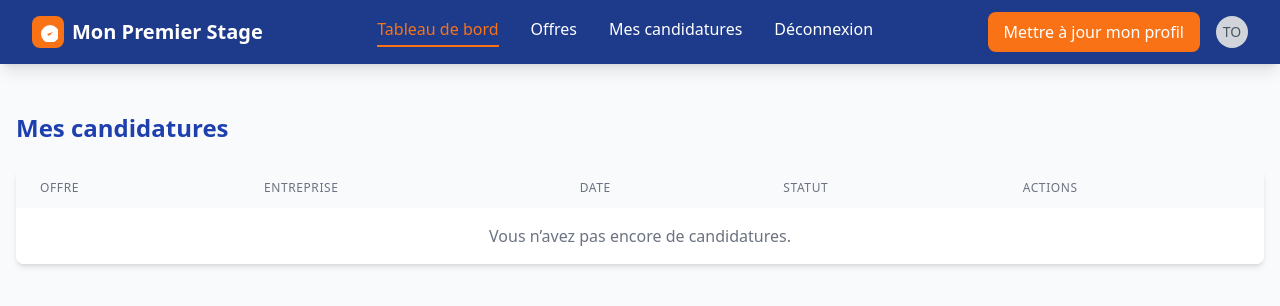
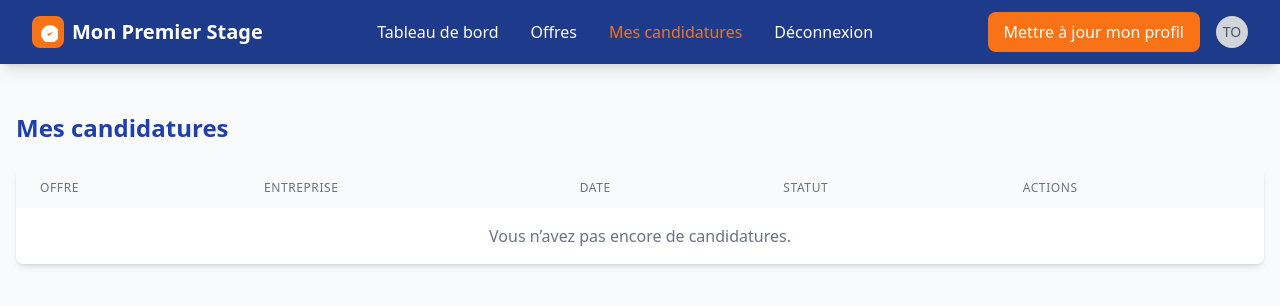
Before and after one commit to totoguie/mon_premier_stage, a Django app: page /candidature/ in a window 1280 px wide. Shown: the top 306 px of the page. Run offline with Django 4.2, Linux system fonts and the light colour scheme; a user stored in the database is signed in; data comes from the database, SQL or seed files in the repository; both versions use the stored data as it was after the commit; some libraries are stand-ins or nearby versions.

Commit message:
correction des bugs

```diff
--- a/app_premier_stage/templates/diplome/candidatures.html
+++ b/app_premier_stage/templates/diplome/candidatures.html
@@ -44,7 +44,7 @@
                             </span>
                         </td>
                         <td class="px-6 py-4 whitespace-nowrap text-sm font-medium">
-                            <a href="{% url 'detailCandidature' cand.id_candidature %}">
+                            <a href="{% url 'detail_candidature' cand.id_candidature %}">
                                 <button class="text-orange-600 hover:text-orange-900">Voir détail</button>
                             </a>
                         </td>
--- a/app_premier_stage/templates/diplome/header.html
+++ b/app_premier_stage/templates/diplome/header.html
@@ -14,10 +14,16 @@
 
             <!-- Menu desktop -->
             <nav class="hidden md:flex space-x-8">
-                    <a href="{% url 'diplome' %}" class="text-primary-orange font-medium border-b-2 border-primary-orange pb-1">Tableau de bord</a>
-                    <a href="{% url "offres" %}" class="hover:text-primary-orange transition-colors">Offres</a>
-                    <a href="{% url 'candidature' %}" class="hover:text-primary-orange transition-colors">Mes candidatures</a>
-                    <a href="{% url "deconnexion" %}" class="hover:text-red-400 transition-colors">Déconnexion</a>
+                <a href="{% url 'diplome' %}" class="transition-colors {% if request.resolver_match.url_name == 'diplome' %}text-primary-orange font-medium border-b-2 border-primary-orange pb-1{% else %}hover:text-primary-orange{% endif %}">
+                    Tableau de bord
+                </a>
+                <a href="{% url 'offres' %}" class="transition-colors {% if request.resolver_match.url_name == 'offres' %}text-primary-orange font-medium{% else %}hover:text-primary-orange{% endif %}">
+                    Offres
+                </a>
+                <a href="{% url 'candidature' %}" class="transition-colors {% if request.resolver_match.url_name == 'candidature' %}text-primary-orange font-medium{% else %}hover:text-primary-orange{% endif %}">
+                    Mes candidatures
+                </a>
+                <a href="{% url 'deconnexion' %}" class="hover:text-red-400 transition-colors">Déconnexion</a>
             </nav>
 
             <!-- Boutons profil (desktop) -->
@@ -46,11 +52,11 @@
 
     <!-- Menu mobile -->
     <div id="mobileMenu" class="hidden md:hidden bg-primary-blue text-white px-4 py-4 space-y-4">
-            <a href="{% url 'diplome' %}" class="block hover:text-primary-orange">Tableau de bord</a>
-            <a href="{% url 'candidature' %}" class="block hover:text-primary-orange">Mes candidatures</a>
-            <a href="#" class="block hover:text-primary-orange">Alertes</a>
-            <a href="{% url 'profilcandidat' %}" class="block hover:text-primary-orange">Mon profil</a>
-            <a href="#" class="block hover:text-red-400">Déconnexion</a>
+        <a href="{% url 'diplome' %}" class="block transition-colors {% if request.resolver_match.url_name == 'diplome' %}text-primary-orange font-medium{% else %}hover:text-primary-orange{% endif %}">Tableau de bord</a>
+        <a href="{% url 'offres' %}" class="block transition-colors {% if request.resolver_match.url_name == 'offres' %}text-primary-orange font-medium{% else %}hover:text-primary-orange{% endif %}">Offres</a>
+        <a href="{% url 'candidature' %}" class="block transition-colors {% if request.resolver_match.url_name == 'candidature' %}text-primary-orange font-medium{% else %}hover:text-primary-orange{% endif %}">Mes candidatures</a>
+        <a href="{% url 'profilcandidat' %}" class="block transition-colors hover:text-primary-orange">Mon profil</a>
+        <a href="{% url 'deconnexion' %}" class="block text-red-400">Déconnexion</a>
     </div>
 </header>
 
@@ -62,6 +68,7 @@
     </div>
     {% endfor %}
 </div>
+
 <script>
 document.querySelectorAll('.popup').forEach((popup, i) => {
     setTimeout(() => {
--- a/app_premier_stage/templates/home.html
+++ b/app_premier_stage/templates/home.html
@@ -93,7 +93,7 @@
             <p class="text-gray-500 text-sm mt-2 line-clamp-3">{{ offre.description_offre }}</p>
             <a href="{% url 'detail' offre.id_offre %}"
                class="block mt-4 bg-primary-orange hover:bg-orange-600 text-white text-center py-2 rounded-lg font-medium">
-              Postuler maintenant
+              Détail offre
             </a>
           </div>
         {% empty %}
--- a/app_premier_stage/urls.py
+++ b/app_premier_stage/urls.py
@@ -17,7 +17,7 @@ urlpatterns = [
     path('completeprofil/',views.CompleteProfil,name="completeprofil"),
     path('inscriptionEntreprise/',views.RegisterEntreprise,name="inscriptionEntreprise"),
     path('administrateur/validerentreprise/<uuid:pk>/',views.ValiderEntreprise,name="validerentreprise"),
-    path('detailCandidature/<uuid:pk>/',views.DetailCandidature,name="detailcandidature"),
+    path('detailCandidature/<uuid:pk>/',views.DetailCandidature,name="detail_candidature"),
     path('candidature/',views.Mescandidatures,name='candidature'),
     path('profilCandidat/',views.profilUpdate,name='profilcandidat'),
     path('entreprise/offreCree/',views.OffreCree,name='offrecree'),
--- a/app_premier_stage/views.py
+++ b/app_premier_stage/views.py
@@ -325,7 +325,6 @@ def Offres(request):
     }
     return render(request,"diplome/offres.html",context=context)
 
-@login_required(login_url="connexion")
 def DetailOffre(request, pk):
     offre = get_object_or_404(OffreEmploi, id_offre=pk)
 
```
Also changed, not shown: app_premier_stage/templates/entreprise/header.html (+7 -7 lines), db.sqlite3. Lines whose indentation alone changed are shown as unchanged.
